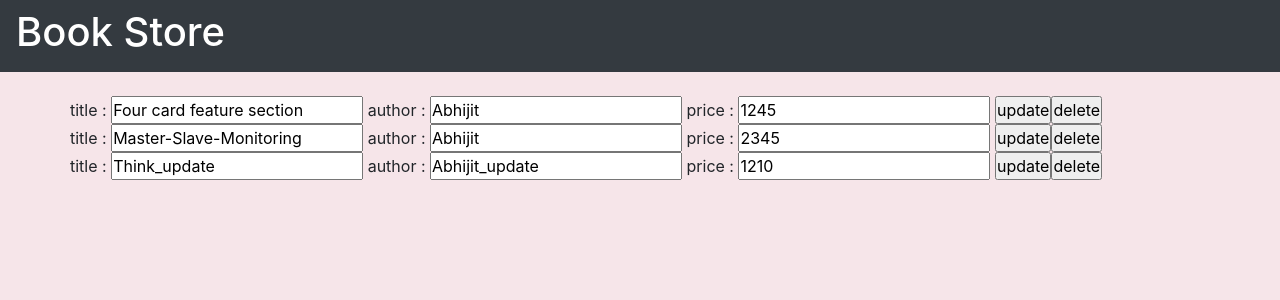
After one commit to abhijitmorye/FlaskProject, a Flask app: page /updatebooks in a window 1280 px wide. The commit adds this page. Shown: the top 300 px of the page. Run offline with Flask 2, Linux system fonts and the light colour scheme; data comes from the database, SQL or seed files in the repository; both versions use the stored data as it was after the commit; some libraries are stand-ins or nearby versions.

Commit message:
Python MasterClass - Flask - 24052021

```diff
--- a/app.py
+++ b/app.py
@@ -1,7 +1,24 @@
 from flask import Flask, redirect, url_for, request, render_template
+from flask_sqlalchemy import SQLAlchemy
+import os
+
+
+# take the current file path as directory path for out database file path
+project_dir = os.path.dirname(os.path.abspath(__file__))
+database_file = "sqlite:///{}".format(os.path.join(project_dir,"mydatabase.db"))
 
 
 app = Flask(__name__)
+app.config["SQLALCHEMY_DATABASE_URI"] = database_file
+db = SQLAlchemy(app)
+
+
+class Book(db.Model):
+
+    name = db.Column(db.String(100), unique=True, nullable=False, primary_key=True)
+    author = db.Column(db.String(100), nullable=True)
+    price = db.Column(db.Integer, nullable=False)
+
 
 
 @app.route('/')
@@ -30,24 +47,82 @@ def welcome(name):
 
 @app.route('/books')
 def book():
-    books = [
-        {
-            'name': 'Book 1',
-            'author': 'Author 1',
-            'price': '100'
-        },
-        {
-            'name': 'Book 2',
-            'author': 'Author 2',
-            'price': '200'
-        },
-        {
-            'name': 'Book 3',
-            'author': 'Author 3',
-            'price': '300'        }
 
-    ]
+    books = Book.query.all()
     return render_template('books.html', books=books)
+
+@app.route('/addbook/')
+def addBook():
+
+    return render_template('addbook.html')
+
+@app.route('/submitbook', methods=['POST'])
+def submitBook():
+    name = request.form['title']
+    author = request.form['author']
+    price = request.form['price']
+
+    book = Book(name=name, author=author, price=price)
+    db.session.add(book)
+    db.session.commit()
+
+    return redirect(url_for('book'))
+
+@app.route('/updatebooks')
+def updateBooks():
+    books = Book.query.all()
+    return render_template('updatebooks.html', books=books)
+
+
+@app.route('/update', methods=['POST'])
+def updateBook():
+    book = Book.query.filter_by(name=request.form['oldname']).first()
+
+    old_name = book.name
+    old_author = book.author
+    old_price = book.price
+
+    new_name = request.form['newname']
+    new_author = request.form['newauthor']
+    new_price = request.form['newprice']
+
+    if new_name == "":
+        book.name = old_name
+    else:
+        book.name = new_name
+
+    if new_author == "":
+        book.author = old_author
+    else:
+        book.author = new_author
+
+    if new_price == "":
+        book.price = old_price
+    else:
+        book.price = new_price
+
+    db.session.commit()
+
+    return redirect(url_for('book'))
+
+
+@app.route('/delete', methods=['POST'])
+def delete():
+
+    book = Book.query.filter_by(name=request.form['name']).first()
+
+    db.session.delete(book)
+    db.session.commit()
+
+    return redirect(url_for('book'))
+
+
+
+
+
+
+
+
 
 
 if __name__ == "__main__":
--- a/templates/books.html
+++ b/templates/books.html
@@ -9,7 +9,8 @@
                 <div class="card-body">
                     <h5 class="card-title">{{book.name}}</h5>
                     <p class="card-text">{{book.author}}</p>
-                    <a href="#" class="btn btn-primary">{{book.price}}</a>
+                    <p class="card-text">{{book.price}}</p>
+                    <a href="#" class="btn btn-primary">Buy</a>
                 </div>
             </div>
         </div>
--- /dev/null
+++ b/templates/updatebooks.html
@@ -0,0 +1,24 @@
+{% extends 'base.html' %}
+{% block body %}
+
+<div class="container">
+    <div class="row">
+
+        {% for book in books %}
+        <form method="POST" action="/update">
+            <input type="hidden" value="{{book.name}}" name="oldname">
+            title : <input type="text" name="newname" id="newname" value="{{book.name}}">
+            author : <input type="text" name="newauthor" id="newauthor" value="{{book.author}}">
+            price : <input type="text" name="newprice" id="newprice" value="{{book.price}}">
+            <input type="submit" value="update">
+        </form>
+        <form action="/delete" method="POST">
+            <input type="hidden" value="{{book.name}}" name="name">
+            <input type="submit" value="delete">
+        </form>
+        {% endfor %}
+
+    </div>
+</div>
+
+{% endblock %}
```
Also changed, not shown: templates/addbook.html (added, +10 -0 lines), mydatabase.db (added), readme.md.
